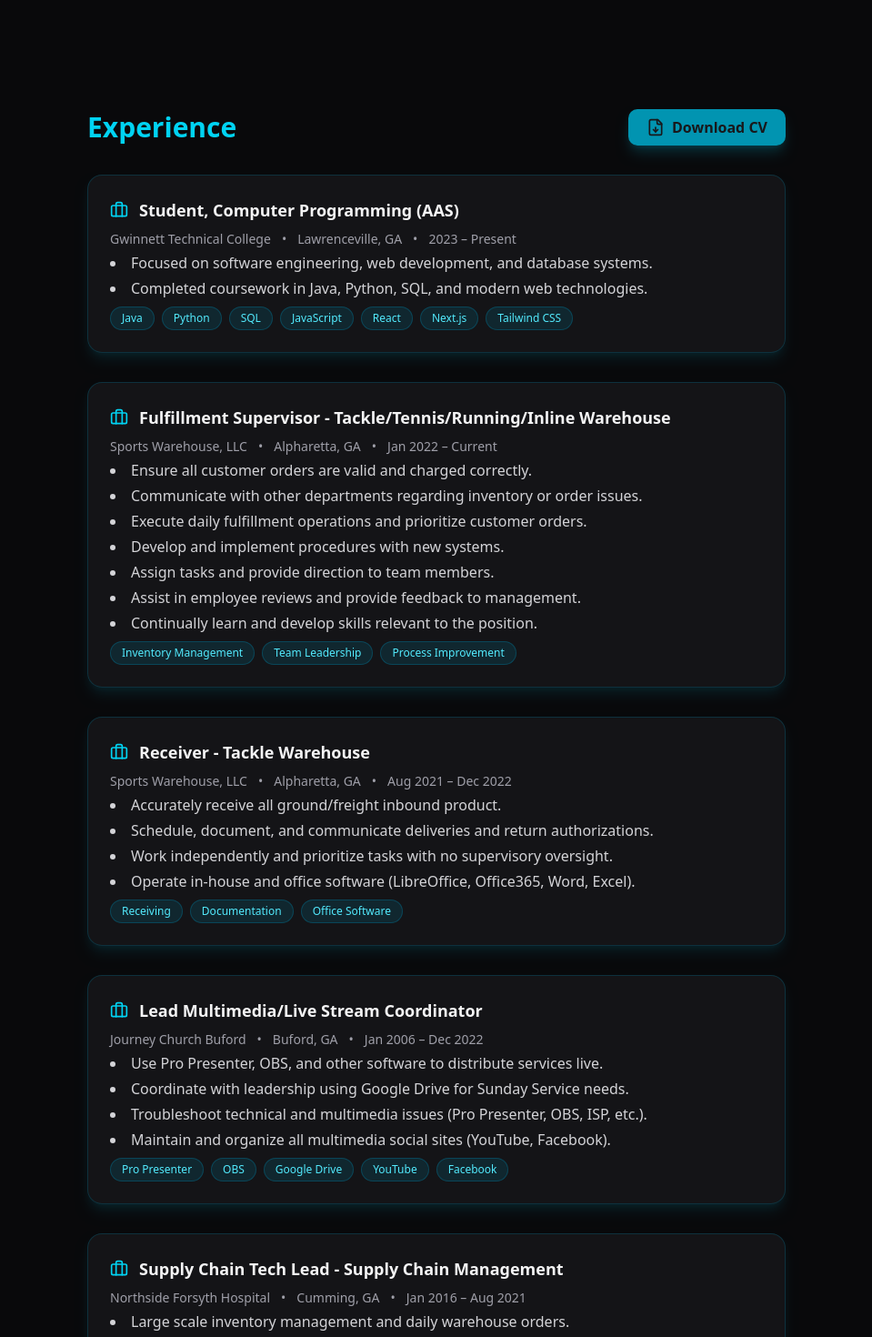
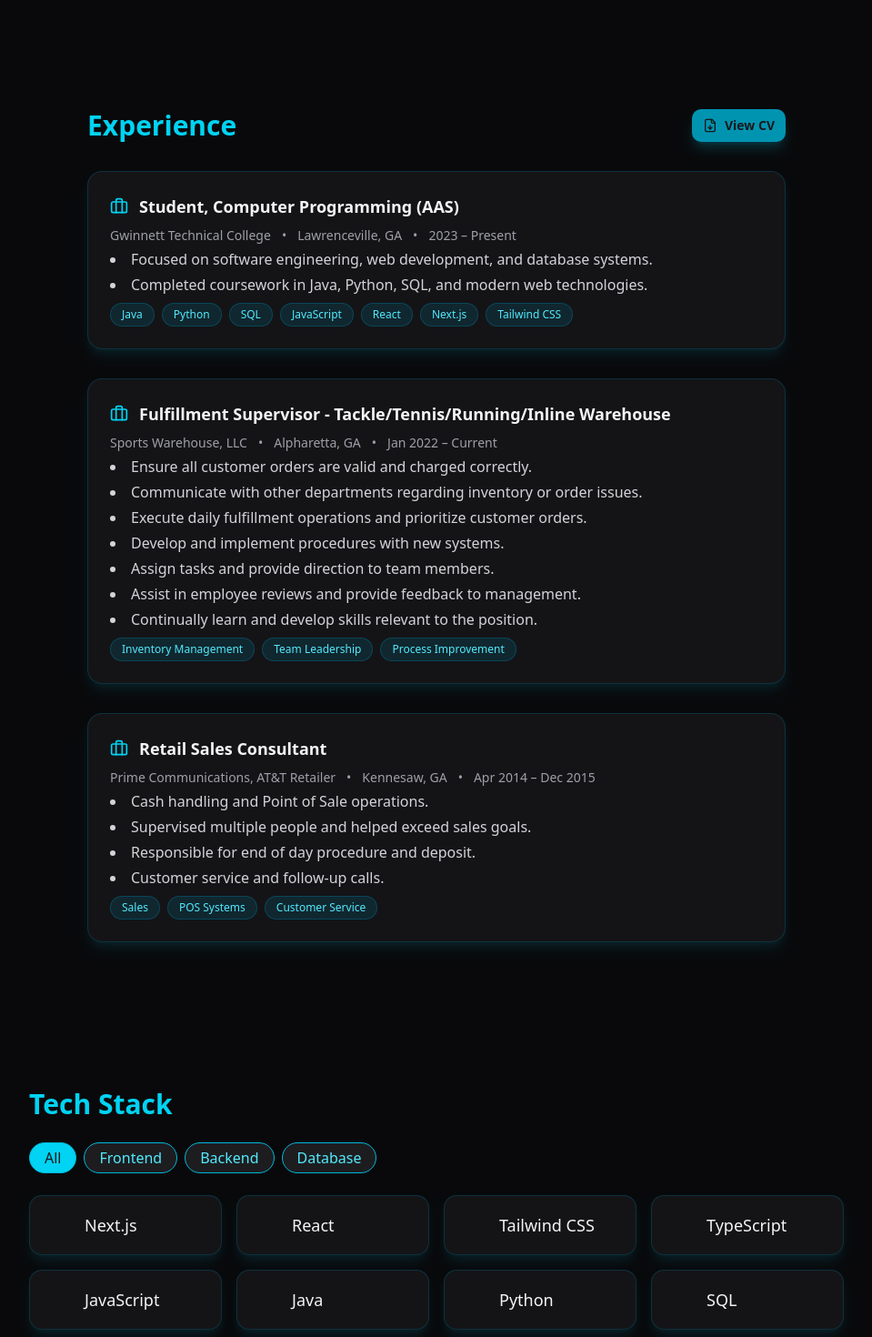
Before and after one commit to quiet-ghost/portfolio, a Next.js app: page / in a window 1280 px wide. Shown: the part 1100-2570 px from the top of the page at 91% size, without its empty margins (160-1119 px from the left). Built offline with nearby package versions, Linux system fonts and the light colour scheme; some icons are missing.

Commit message:
fix: cv view/download

```diff
--- a/components/portfolio/Experience.tsx
+++ b/components/portfolio/Experience.tsx
@@ -1,6 +1,7 @@
-import { motion } from "framer-motion";
-import { Briefcase, FileDown } from "lucide-react";
-import Link from "next/link";
+import { Button } from "@/components/ui/button";
+import { AnimatePresence, motion } from "framer-motion";
+import { Briefcase, FileDown, X } from "lucide-react";
+import { useState } from "react";
 import { Section } from "./Section";
 
 const experiences = [
@@ -32,45 +33,6 @@ const experiences = [
     tech: ["Inventory Management", "Team Leadership", "Process Improvement"]
   },
   {
-    role: "Receiver - Tackle Warehouse",
-    company: "Sports Warehouse, LLC",
-    location: "Alpharetta, GA",
-    period: "Aug 2021 – Dec 2022",
-    description: [
-      "Accurately receive all ground/freight inbound product.",
-      "Schedule, document, and communicate deliveries and return authorizations.",
-      "Work independently and prioritize tasks with no supervisory oversight.",
-      "Operate in-house and office software (LibreOffice, Office365, Word, Excel)."
-    ],
-    tech: ["Receiving", "Documentation", "Office Software"]
-  },
-  {
-    role: "Lead Multimedia/Live Stream Coordinator",
-    company: "Journey Church Buford",
-    location: "Buford, GA",
-    period: "Jan 2006 – Dec 2022",
-    description: [
-      "Use Pro Presenter, OBS, and other software to distribute services live.",
-      "Coordinate with leadership using Google Drive for Sunday Service needs.",
-      "Troubleshoot technical and multimedia issues (Pro Presenter, OBS, ISP, etc.).",
-      "Maintain and organize all multimedia social sites (YouTube, Facebook)."
-    ],
-    tech: ["Pro Presenter", "OBS", "Google Drive", "YouTube", "Facebook"]
-  },
-  {
-    role: "Supply Chain Tech Lead - Supply Chain Management",
-    company: "Northside Forsyth Hospital",
-    location: "Cumming, GA",
-    period: "Jan 2016 – Aug 2021",
-    description: [
-      "Large scale inventory management and daily warehouse orders.",
-      "Planned and executed new procedures for efficiency.",
-      "Coordinated with vendors for returns and shipments.",
-      "Trained new employees on policies and procedures."
-    ],
-    tech: ["Inventory Management", "Vendor Coordination", "Training"]
-  },
-  {
     role: "Retail Sales Consultant",
     company: "Prime Communications, AT&T Retailer",
     location: "Kennesaw, GA",
@@ -86,21 +48,21 @@ const experiences = [
 ];
 
 export function Experience() {
+  const [showCV, setShowCV] = useState(false);
+
   return (
     <Section id="experience" className="max-w-3xl mx-auto">
       <div className="flex items-center justify-between mb-8">
         <h2 className="text-3xl font-bold text-cyan-400">Experience</h2>
-        <Link
-          href="/CV/Resume Final .pdf"
-          target="_blank"
-          rel="noopener noreferrer"
-          download
+        <Button
+          onClick={() => setShowCV(true)}
           className="inline-flex items-center gap-2 px-5 py-2 rounded-lg bg-cyan-500/80 text-zinc-900 font-semibold shadow-lg shadow-cyan-500/20 hover:bg-cyan-400 transition-colors backdrop-blur"
         >
           <FileDown className="w-5 h-5" />
-          Download CV
-        </Link>
+          View CV
+        </Button>
       </div>
+
       <div className="space-y-8">
         {experiences.map((exp, i) => (
           <motion.div
@@ -137,6 +99,64 @@ export function Experience() {
           </motion.div>
         ))}
       </div>
+
+      {/* CV Modal */}
+      <AnimatePresence>
+        {showCV && (
+          <motion.div
+            initial={{ opacity: 0 }}
+            animate={{ opacity: 1 }}
+            exit={{ opacity: 0 }}
+            className="fixed inset-0 z-[100] flex items-center justify-center bg-black/80 backdrop-blur-md p-4"
+            onClick={() => setShowCV(false)}
+          >
+            <motion.div
+              initial={{ scale: 0.95, opacity: 0 }}
+              animate={{ scale: 1, opacity: 1 }}
+              exit={{ scale: 0.95, opacity: 0 }}
+              className="relative bg-zinc-900/95 border border-cyan-400/30 rounded-3xl shadow-2xl max-w-4xl w-full overflow-hidden flex flex-col items-center"
+              onClick={(e) => e.stopPropagation()}
+            >
+              {/* Modal Header */}
+              <div className="w-full px-6 pt-6 pb-2 bg-zinc-900/90 border-b border-cyan-700/30">
+                <h3 className="text-2xl font-bold text-cyan-400 mb-1">
+                  My CV
+                </h3>
+                <p className="text-zinc-400 text-base">
+                  Professional Experience & Education
+                </p>
+              </div>
+              {/* CV Preview */}
+              <div className="flex-1 w-full flex justify-center items-center bg-zinc-800/80 p-4 overflow-auto">
+                <iframe
+                  src="/cv.pdf"
+                  className="w-full h-[70vh] rounded-lg border border-cyan-400/20"
+                  title="CV Preview"
+                />
+              </div>
+              {/* Modal Footer */}
+              <div className="w-full px-6 py-4 bg-zinc-900/90 border-t border-cyan-700/30 flex justify-end gap-3">
+                <Button
+                  variant="destructive"
+                  className="flex items-center gap-2 px-5 py-2 rounded-lg font-semibold"
+                  onClick={() => setShowCV(false)}
+                >
+                  <X className="w-5 h-5" />
+                  Close
+                </Button>
+                <a
+                  href="/cv.pdf"
+                  download
+                  className="inline-flex items-center gap-2 px-5 py-2 rounded-lg bg-cyan-500/80 text-zinc-900 font-semibold shadow-lg shadow-cyan-500/20 hover:bg-cyan-400 transition-colors backdrop-blur"
+                >
+                  <FileDown className="w-5 h-5" />
+                  Download
+                </a>
+              </div>
+            </motion.div>
+          </motion.div>
+        )}
+      </AnimatePresence>
     </Section>
   );
 }
--- a/package.json
+++ b/package.json
@@ -22,10 +22,12 @@
     "framer-motion": "^12.18.1",
     "lucide-react": "^0.515.0",
     "next": "15.3.3",
+    "pdfjs-dist": "^5.3.31",
     "react": "^19.1.0",
     "react-dom": "^19.1.0",
     "react-email": "^4.0.16",
     "react-intersection-observer": "^9.16.0",
+    "react-pdf": "^9.2.1",
     "resend": "^4.6.0",
     "simple-icons": "^15.2.0",
     "tailwind-merge": "^3.3.1"
```
Also changed, not shown: 2 other files (tests, documents, lock files or other folders).
